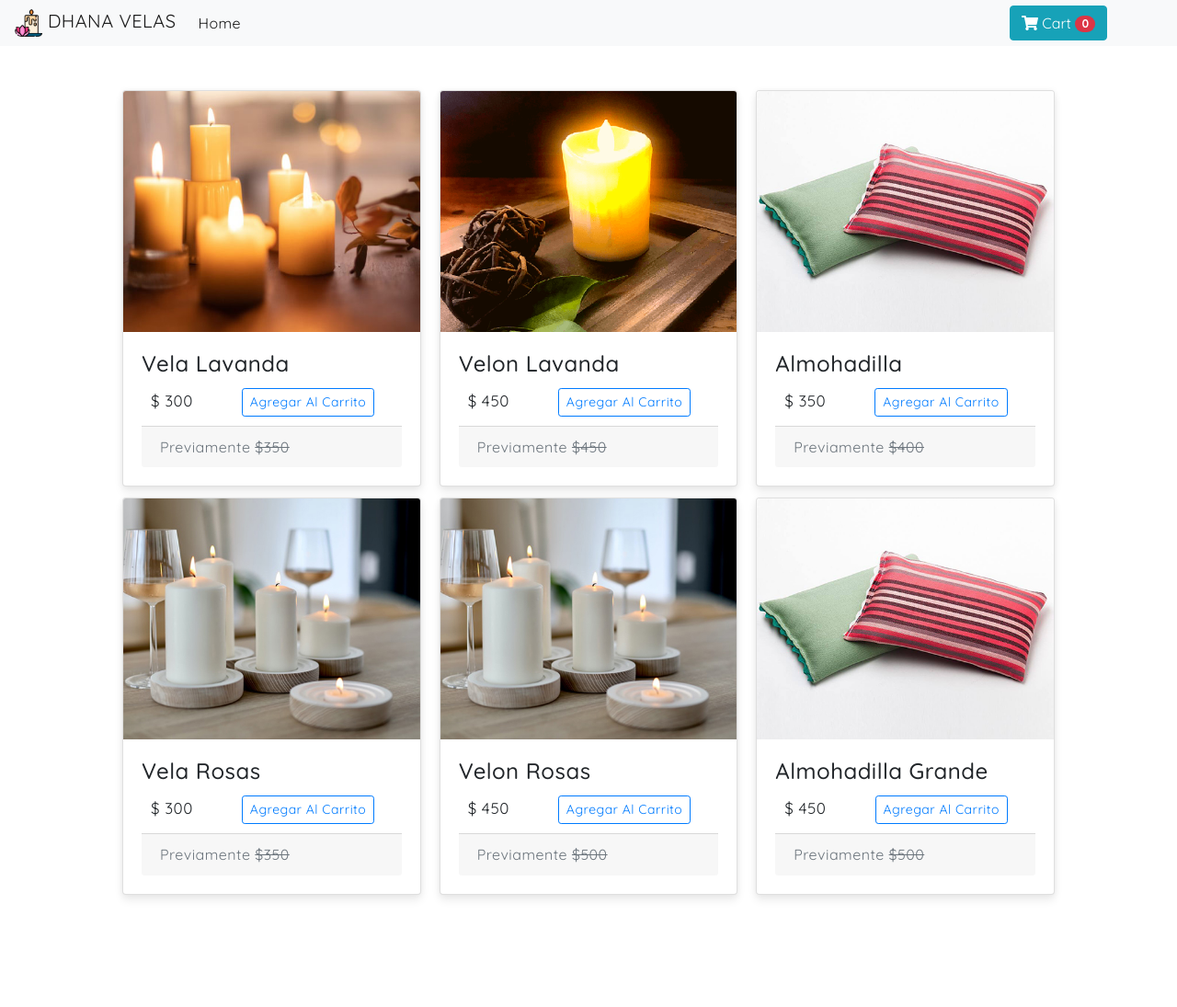
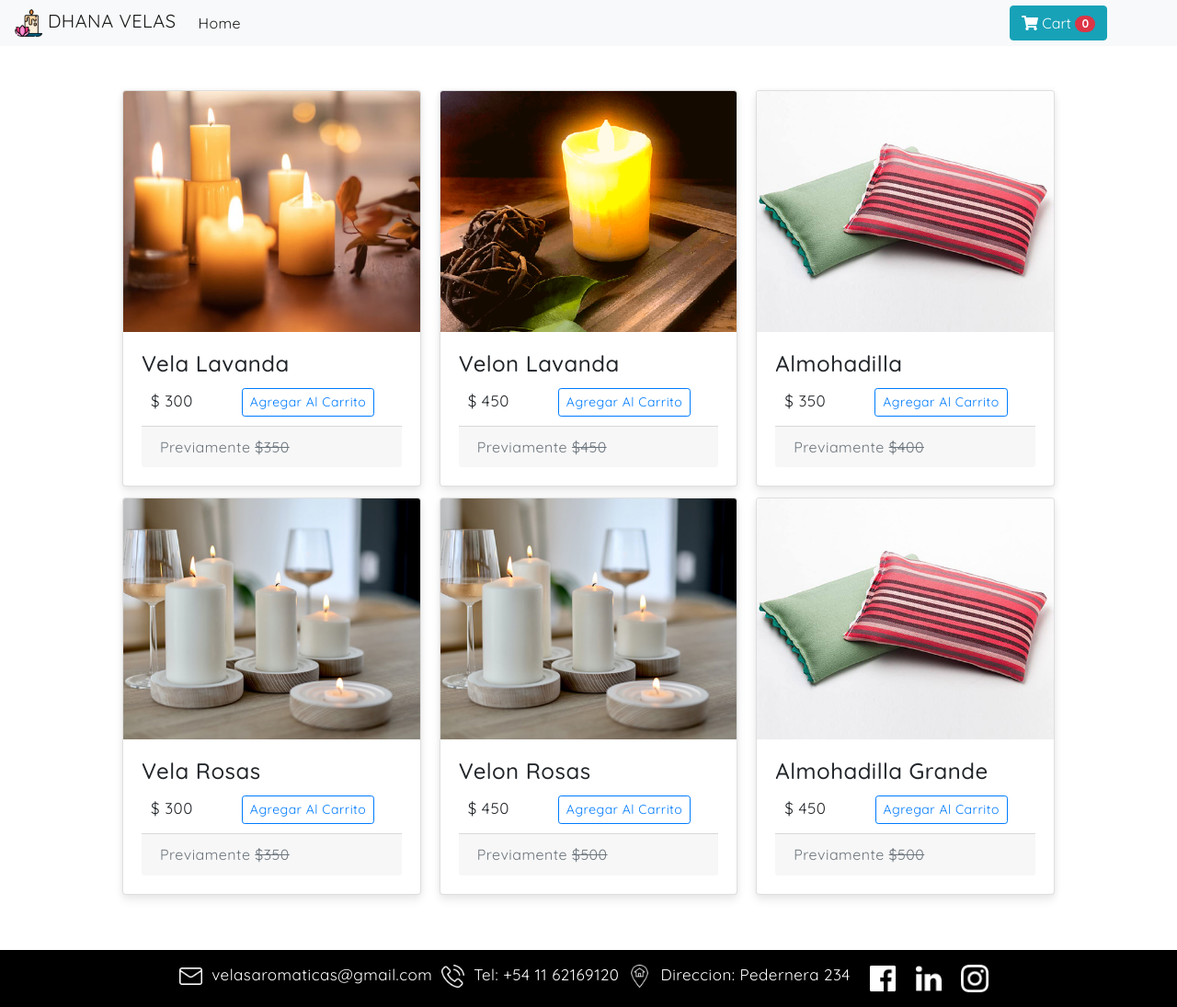
Before and after one commit to jcvaldes/shoppingcart, a plain HTML site: page index.html in a window 1280 px wide. Shown: the whole page at 92% size. Before the commit the page ends 1033 px from the top, so only its background shows below. Drawn offline with nearby package versions, Linux system fonts and the light colour scheme.

Commit message:
Modificaion de footer

```diff
--- a/css/main.css
+++ b/css/main.css
@@ -94,6 +94,8 @@ p{
   margin: 30px;
 }
 
+
+
 .card{
   border-radius: 4px;
   background: #fff;
@@ -173,25 +175,29 @@ p{
     height: 100%;
     width: 100%;
     display: flex;
-    justify-content: space-evenly;
+    justify-content: space-around;
+    align-items: center;
+
 }
 .footer_A{
     display: flex;
-    flex-direction: column;
-    align-content: center;
     padding-top: 1em;
+    padding-bottom: 1em;
 }
-.iconos{
-  display: flex;
-  margin-top: 15px;
-  margin-bottom: 15px;
-  align-content: center;
-  justify-content: space-evenly;
+
+.footer_A p{
+  font-size: 17px;
+  margin: 0 10px 0 10px;
 }
 .iconos_redes{
-height: 35px;
-width: 35px;
+height: 30px;
+width: 30px;
 margin: 0 10px 0 10px;
+}
+.iconos_contacto{
+  height: 25px;
+width: 25px;
+
 }
 
 .texto_footer{
--- a/index.html
+++ b/index.html
@@ -194,6 +194,22 @@
         </div>
       </div>
     </div>
+        <!--Footer-->
+        <div class="footer">
+          <div class="footer_A">
+            <img class="iconos_contacto" src="img/email.png" alt="Mail">
+            <p class="texto_footer">velasaromaticas@gmail.com</p>
+            <img class="iconos_contacto" src="img/llamada-telefonica.png" alt="Mail">
+            <p class="texto_footer">Tel: +54 11 62169120</p>
+            <img class="iconos_contacto" src="img/location.png" alt="Mail">
+            <p class="texto_footer">Direccion: Pedernera 234</p>
+
+            <a href="#"><img class="iconos_redes" src="img/face.png" alt="Facebook"></a>
+            <a href="#"><img class="iconos_redes" src="img/link.png" alt="YouTube"></a>
+            <a href="#"><img class="iconos_redes" src="img/inst.png" alt="Instagram"></a>
+
+          </div>
+        </div>
     <script
       src="https://code.jquery.com/jquery-3.5.1.slim.min.js"
       integrity="sha384-DfXdz2htPH0lsSSs5nCTpuj/zy4C+OGpamoFVy38MVBnE+IbbVYUew+OrCXaRkfj"
```
Also changed, not shown: indexLand.html (+8 -5 lines), img/email.png (added), img/llamada-telefonica.png (added), img/location.png (added).
